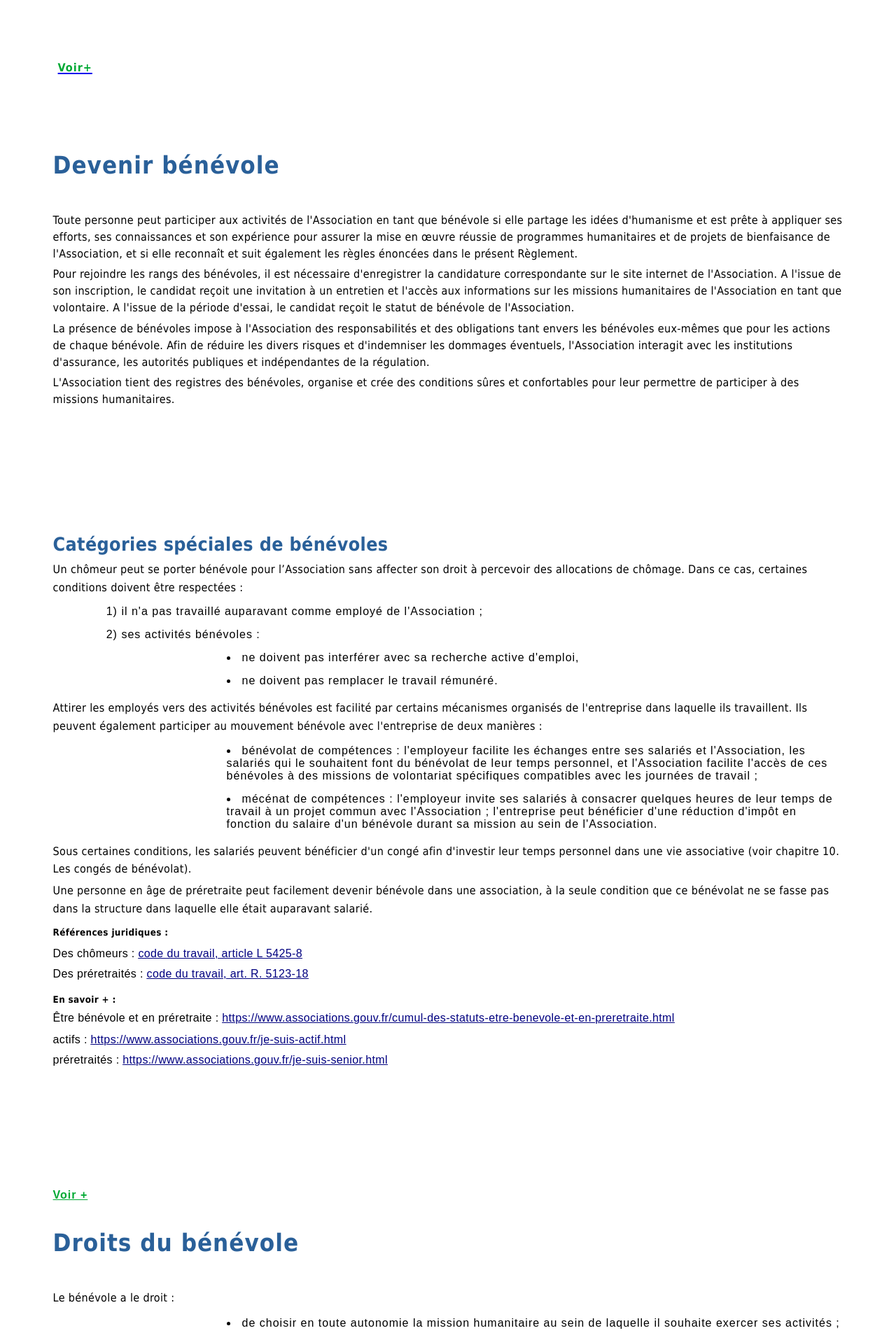
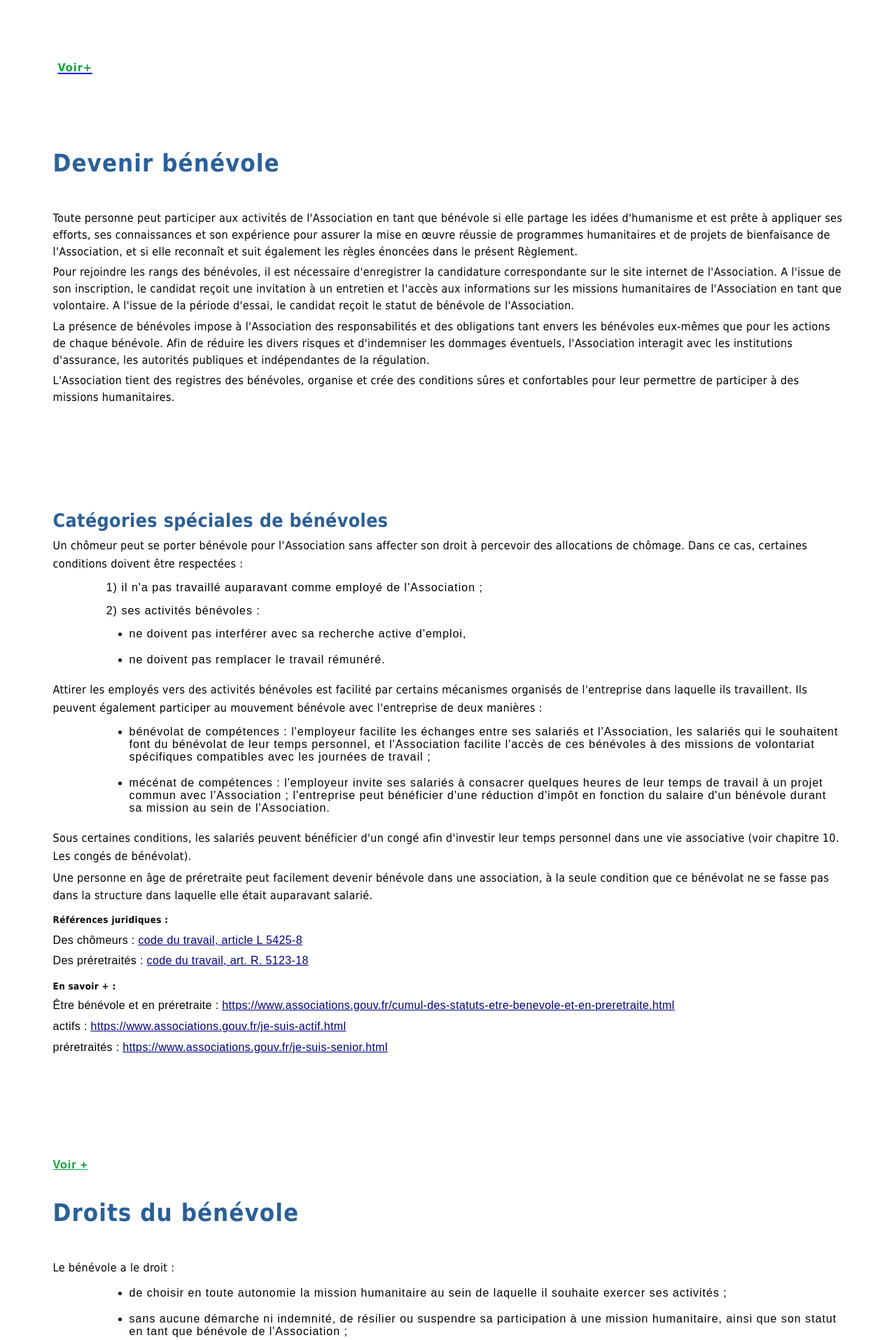
Before and after one commit to AB-IHI/AB-IHI, a PHP site: page /explanation.php in a window 1280 px wide. Shown: the top 1915 px of the page at 70% size. Run offline with PHP 8.4, Linux system fonts and the light colour scheme.

Commit message:
css invisible

```diff
--- a/Activités de bienfaisance et humanitaire.html
+++ b/Activités de bienfaisance et humanitaire.html
@@ -134,7 +134,7 @@
         qui déterminent l'agenda humanitaire de l’Association sont :</span
       >
     </p>
-    <l class="custom_ul_2">
+    <ul class="custom_ul_2">
       <li>
          <span class="T12 TC"
             >en France : la Constitution, la Déclaration des droits de l'homme
--- a/Règlement bref sur les  bénévole.html
+++ b/Règlement bref sur les  bénévole.html
@@ -127,11 +127,11 @@
       </p>
     </li>
   </ol>
-  <ul class="show_list custom_ul_2 ">
-    <li class="show_list horiz_spacin_2">ne doivent pas interférer avec sa recherche active d'emploi,
+  <ul class="">
+    <li class="">ne doivent pas interférer avec sa recherche active d'emploi,
 
     </li>
-    <li class="show_list horiz_spacin_2">ne doivent pas remplacer le travail rémunéré.
+    <li class="">ne doivent pas remplacer le travail rémunéré.
 
     </li>
   </ul>
@@ -143,9 +143,9 @@
       l'entreprise de deux manières :</span
     >
   </p>
-  <ul class="custom_ul_2">
+  <ul class="">
     <li class="hide_list horiz_spacin_2"></li>
-    <li class="show_list horiz_spacin_2">
+    <li class="">
 
        bénévolat de compétences : l'employeur facilite les échanges entre
           ses salariés et l'Association, les salariés qui le souhaitent font du
@@ -154,7 +154,7 @@
           avec les journées de travail ;
 
     </li>
-    <li class="show_list horiz_spacin_2">
+    <li class="">
      mécénat de compétences : l'employeur invite ses salariés à consacrer
           quelques heures de leur temps de travail à un projet commun avec
           l'Association ; l'entreprise peut bénéficier d'une réduction d'impôt
@@ -264,18 +264,18 @@
 
   <p class="P13" />
   <p id="bene_d" class="P16"><span class="T6">Le bénévole a le droit :</span></p>
-  <ul class="show_list custom_ul_2">
+  <ul class="">
     <li class="hide_list horiz_spacin_2"></li>
-    <li class="show_list horiz_spacin_2">
+    <li class="">
 de choisir en toute autonomie la mission humanitaire au sein de
           laquelle il souhaite exercer ses activités ;
     </li>
-    <li class="show_list horiz_spacin_2">
+    <li class="">
 sans aucune démarche ni indemnité, de résilier ou suspendre sa
           participation à une mission humanitaire, ainsi que son statut en tant
           que bénévole de l'Association ;
     </li>
-    <li class="show_list horiz_spacin_2">
+    <li class="">
 prendre en toute indépendance des décisions dans le cadre de
           l'exécution d'une mission humanitaire dans le cadre des conditions et
           restrictions prévues par le présent Règlement, les recommandations
@@ -283,24 +283,24 @@ prendre en toute indépendance des décisions dans le cadre de
           spécifique ou projet caritatif, ainsi que les instructions des
           responsables des groupes de bénévoles ou du directeur d’Office ;
     </li>
-    <li class="show_list horiz_spacin_2">
+    <li class="">
 aux conditions sûres et confortables pour mener à bien ses activités
           dans le cadre des missions humanitaires de l'Association ;
     </li>
-    <li class="show_list horiz_spacin_2">
+    <li class="">
 de contrôler les activités des organes de gestion de l'Association en
           comparant les données accessibles au public avec l'état actuel des
           choses, ainsi qu'en utilisant d'autres méthodes légitimes de
           vérification ;
     </li>
-    <li class="show_list horiz_spacin_2">
+    <li class="">
 de formuler des suggestions et des commentaires aux responsables des
           groupes de bénévoles, à la direction de l’Office et de l'Association,
           visant à améliorer l'efficacité des missions humanitaires, les
           activités des bénévoles qui y participent, la direction des Offices et
           de l'Association ;
     </li>
-    <li class="show_list horiz_spacin_2">
+    <li class="">
 de former une culture des relations afin d'améliorer l'interaction et
           la compréhension mutuelle dans l'équipe à tous les niveaux structurels
           de l'Association en initiant des procédures et des technologies
@@ -354,20 +354,20 @@ de former une culture des relations afin d'améliorer l'interaction et
 
 
 
-  <ul class="show_list custom_ul_2 ">
+  <ul class="">
     <li class="hide_list horiz_spacin_2"></li>
-    <li class="show_list horiz_spacin_2">à la fois la motivation et l'initiative dans la mise en œuvre des
+    <li class="">à la fois la motivation et l'initiative dans la mise en œuvre des
       missions humanitaires, ainsi qu'une auto-organisation et une rigueur
       maximales en matière d'assistance aux bénéficiaires, car la santé et,
       dans certains cas, la vie des personnes dépendent de la décision et de
       l'assistance opportune ;
 
     </li>
-    <li class="show_list horiz_spacin_2"> la prudence et le soin dans leurs actions, puisqu'il s'agit de la confiance des mécènes et sponsors qui ont confié à l'Association le transfert de valeurs matérielles, l'apport d'un soutien ou d'un service aux personnes qui en ont besoin ;
+    <li class=""> la prudence et le soin dans leurs actions, puisqu'il s'agit de la confiance des mécènes et sponsors qui ont confié à l'Association le transfert de valeurs matérielles, l'apport d'un soutien ou d'un service aux personnes qui en ont besoin ;
 
     </li>
-    <li class="show_list horiz_spacin_2"> la capacité de prévoir et d'éviter divers types de risques tant pour soi personnellement que pour tous les participants aux missions humanitaires, en suivant les instructions du présent Règlement, les recommandations contenues dans la description de chaque programme humanitaire ou projet caritatif spécifique, ainsi que les instructions des responsables de groupes de bénévoles ou du directeur d’Office ; </li>
-    <li class="show_list horiz_spacin_2">être extrêmement objectif dans l'évaluation de la situation de vie des personnes, de leurs besoins et de leurs problèmes. </li>
+    <li class=""> la capacité de prévoir et d'éviter divers types de risques tant pour soi personnellement que pour tous les participants aux missions humanitaires, en suivant les instructions du présent Règlement, les recommandations contenues dans la description de chaque programme humanitaire ou projet caritatif spécifique, ainsi que les instructions des responsables de groupes de bénévoles ou du directeur d’Office ; </li>
+    <li class="">être extrêmement objectif dans l'évaluation de la situation de vie des personnes, de leurs besoins et de leurs problèmes. </li>
     <li class="hide_list horiz_spacin_2"></li>
   </ul>
 
--- a/css_js/expln°style.css
+++ b/css_js/expln°style.css
@@ -318,7 +318,13 @@ ol {
  ol li, l li {
     margin-bottom: 0.499cm;
 }
+
 ul li {
+    margin-bottom: 0.499cm;
+    margin-left: 109px;
+}
+
+ol ul li {
     margin-bottom: 0.499cm;
     margin-left: 139px;
 }
@@ -356,15 +362,15 @@ li {
 }
 
 #custom_ul, .custom_ul {
-    margin-left: 82px;
+    /* margin-left: 82px; */
 }
 
 .custom_ul_2 {
-    margin-left: 109px;
+    /* margin-left: 109px; */
 }
 
 #custom_ul_end, .custom_ul_end {
-    margin-left: 48px;
+    /* margin-left: 48px; */
 }
 
 .T7U { /*see also T12U*/
--- a/explanation.php
+++ b/explanation.php
@@ -16,7 +16,7 @@
     ol, ul { margin:0; padding:0;}
     li { list-style: none; margin:0; padding:0;}
     /* "li span.odfLiEnd" - IE 7 issue*/
-    li span. { clear: both; line-height:0; width:0; height:0; margin:0; padding:0; }
+    li span { clear: both; line-height:0; width:0; height:0; margin:0; padding:0; }
     span.footnodeNumber { padding-right:1em; }
     span.annotation_style_by_filter { font-size:95%; font-family:Arial; background-color:#fff000;  margin:0; border:0; padding:0;  }
     span.heading_numbering { margin-right: 0.8rem; }* { margin:0;}
@@ -262,6 +262,6 @@
 </body>
 <script type='text/javascript' src='css_js/js/popper.min.js'></script>
 <script type='text/javascript' src='css_js/js/bootstrap.js'></script>
-<script type='text/javascript' src='css_js/js/JavaScript.js'></script>
+<script type='text/javascript' src='css_js/main.js'></script>
 
 </html>
```
Also changed, not shown: view/demarche/dossier.php (added, +269 -0 lines).
